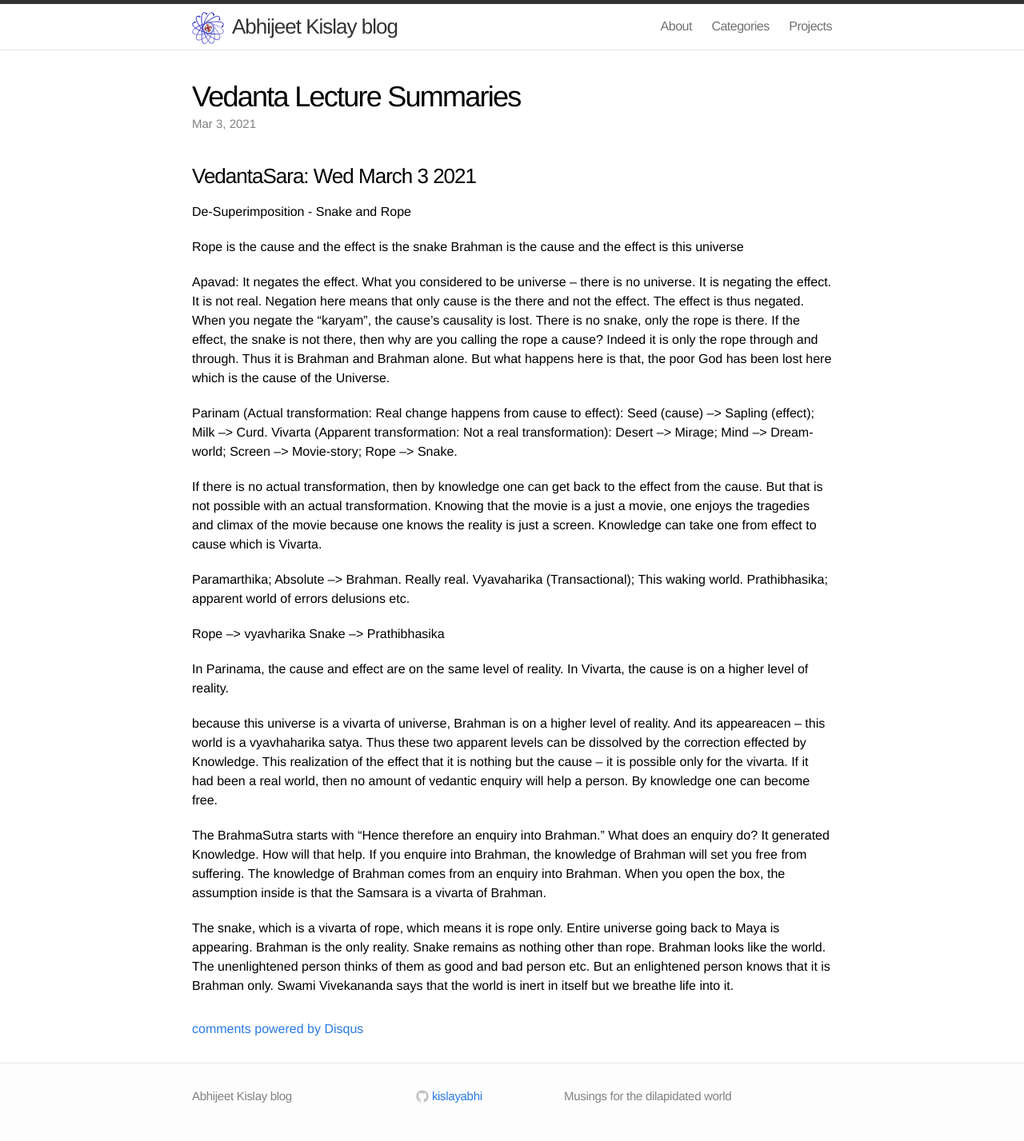
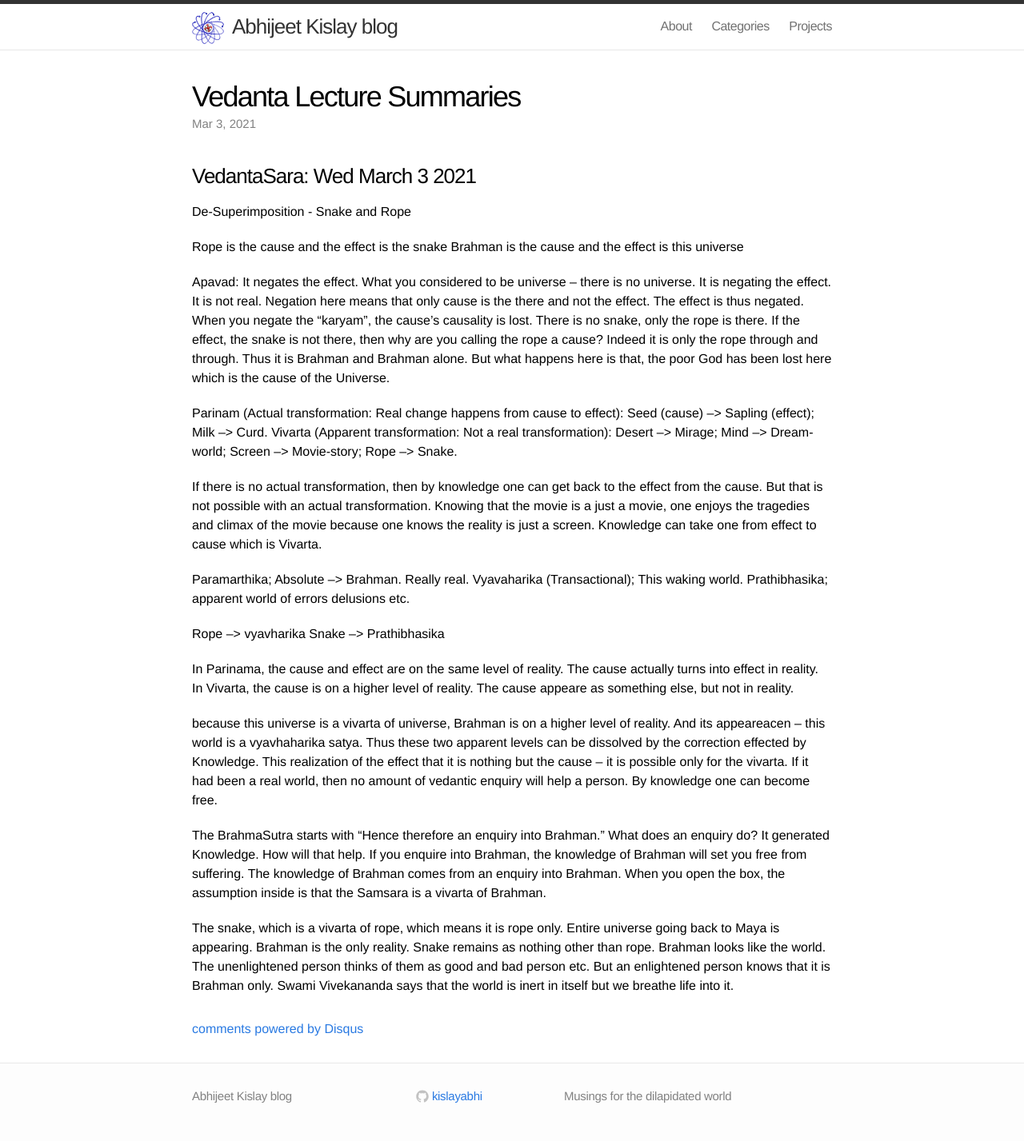
Before and after one commit to kislayabhi/kislayabhi.github.io, a Jekyll site: the page built from _posts/2021-3-3-Lecture-Summaries.md, in a window 1280 px wide. Shown: the whole page at 80% size. Built offline with Jekyll 4.4.1, drawn with Linux system fonts in a browser that asks for light colours; comment, search, counter and statistics services are not loaded.

Commit message:
Update 2021-3-3-Lecture-Summaries.md

```diff
--- a/_posts/2021-3-3-Lecture-Summaries.md
+++ b/_posts/2021-3-3-Lecture-Summaries.md
@@ -28,8 +28,8 @@ Prathibhasika; apparent world of errors delusions etc.
 Rope --> vyavharika
 Snake --> Prathibhasika
 
-In Parinama, the cause and effect are on the same level of reality.
-In Vivarta, the cause is on a higher level of reality.
+In Parinama, the cause and effect are on the same level of reality. The cause actually turns into effect in reality.
+In Vivarta, the cause is on a higher level of reality. The cause appeare as something else, but not in reality.
 
 because this universe is a vivarta of universe, Brahman is on a higher level of reality. And its appeareacen -- this world is a vyavhaharika satya. Thus these two apparent levels can be dissolved by the correction effected by Knowledge. This realization of the effect that it is nothing but the cause -- it is possible only for the vivarta. If it had been a real world, then no amount of vedantic enquiry will help a person. By knowledge one can become free.
 
```
